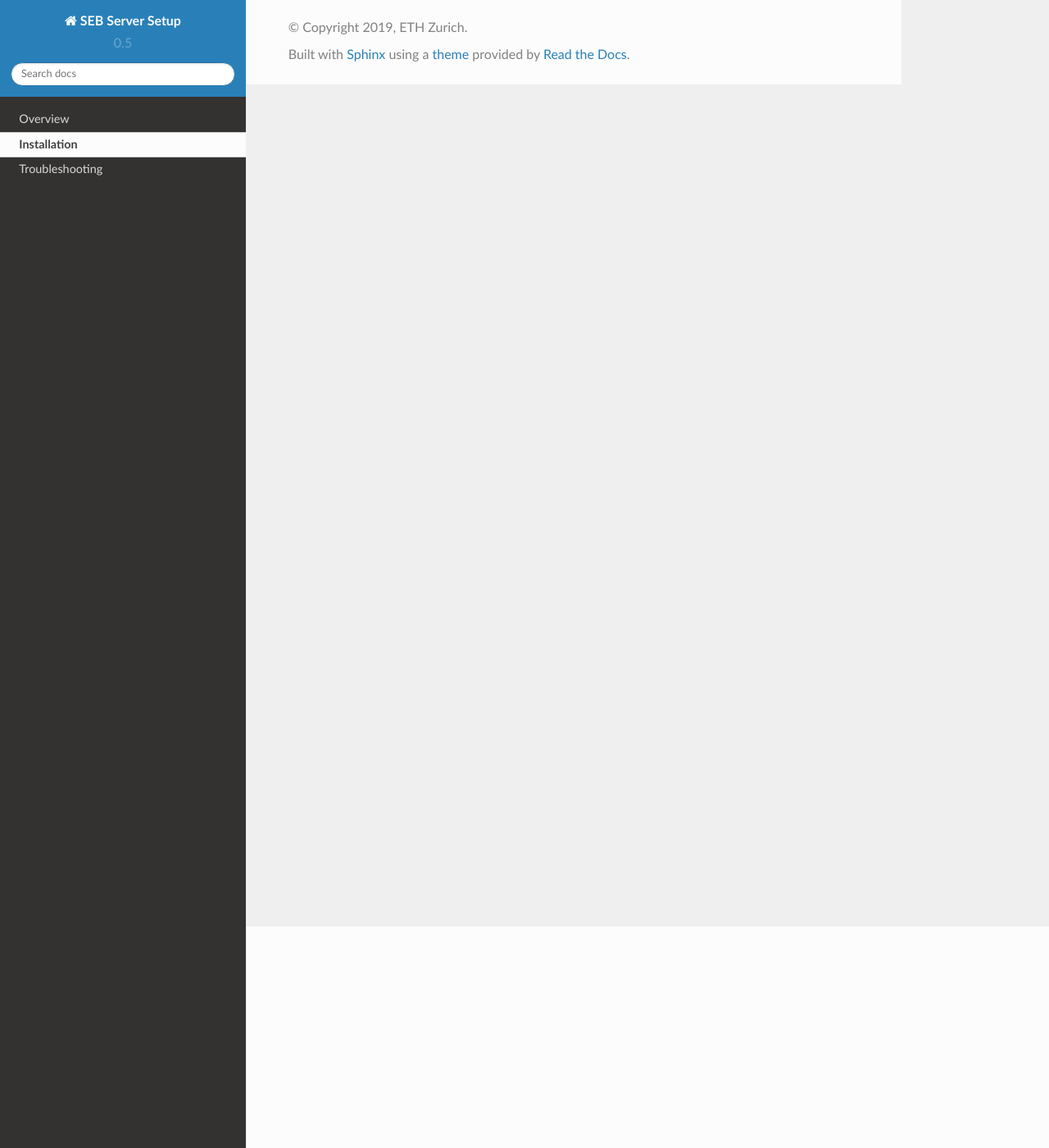
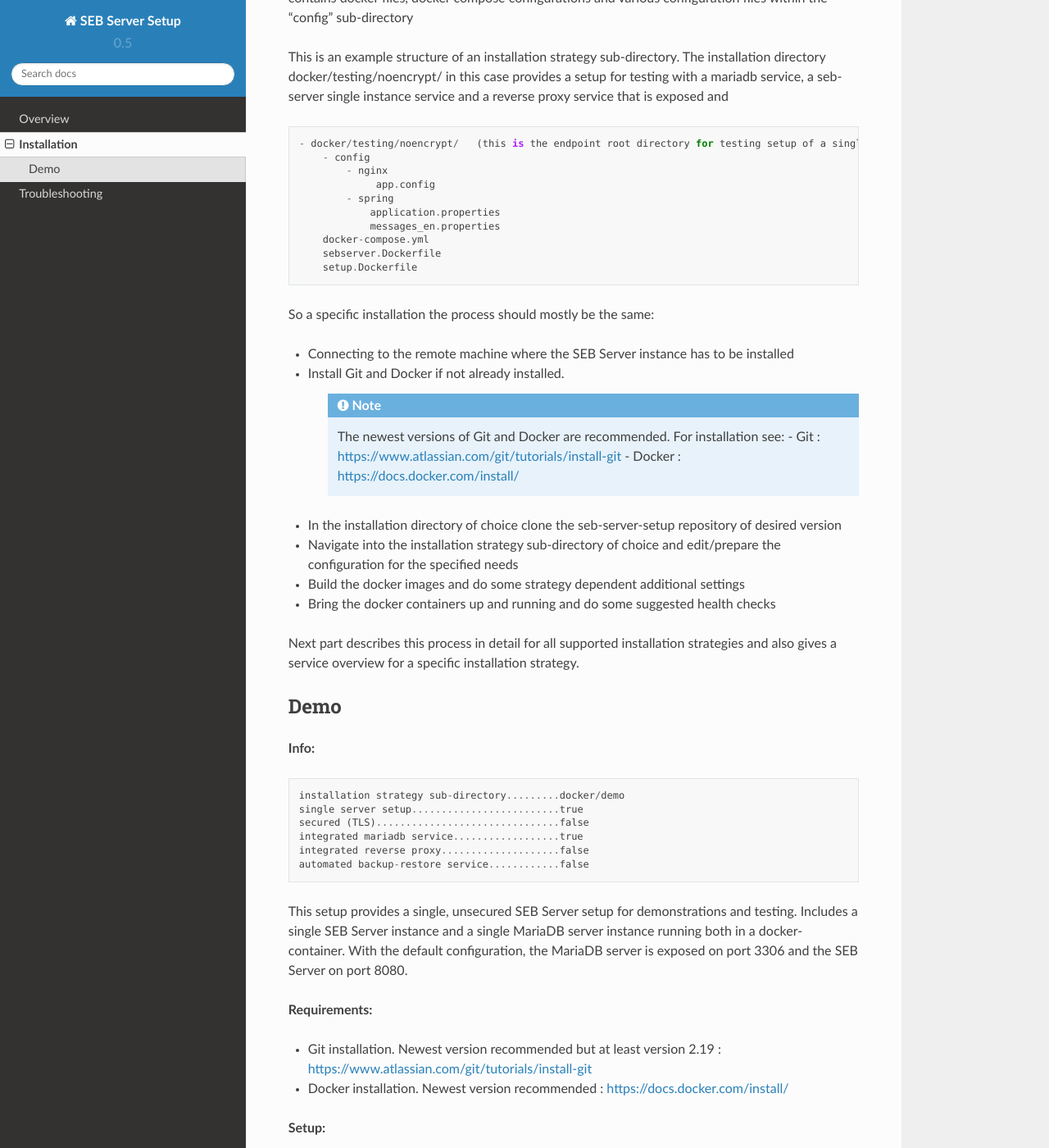
Before and after one commit to SafeExamBrowser/seb-server-setup, a Sphinx documentation site: the page built from docs/installation.rst, in a window 1280 px wide and 1400 px high, scrolled down 270 px. Shown: the whole window at 82% size. Built offline with Sphinx 7.4.7 and the Read the Docs theme 2.0.0, drawn with Linux system fonts in a browser that asks for light colours; formulas are drawn with MathJax 3; some of the changed text lies outside the part shown.

Commit message:
mor docs

```diff
--- a/README.rst
+++ b/README.rst
@@ -30,7 +30,7 @@
 The image below shows a very simplified diagram that locates the SEB Server in a setup with a Learning Management System (LMS) and the Safe Exam Browser (SEB). The SEB Server communicates with the LMS for managing and prepare exams as well as with the SEB Client to ensure a more automated and secure setup for high-stake exams.
 
 .. image:: docs/images/seb-sebserver-lms.png
-    :align: right
+    :align: center
     :target: https://raw.githubusercontent.com/SafeExamBrowser/seb-server-setup/master/docs/images/seb-sebserver-lms.png
 
 
--- a/docs/installation.rst
+++ b/docs/installation.rst
@@ -1,4 +1,76 @@
 Installation
 ============
 
-TODO
+Fist we will have a look at the overall installation process that can be applied to all different installation strategies we have discussed
+in section :ref:`installation-repo-label`.
+
+The endpoint root of every sub-directory of an installation strategies has the same structure and contains docker files, docker compose
+configurations and various configuration files within the "config" sub-directory
+
+This is an example structure of an installation strategy sub-directory. The installation directory docker/testing/noencrypt/ in this case
+provides a setup for testing with a mariadb service, a seb-server single instance service and a reverse proxy service that is exposed and
+
+::
+
+    - docker/testing/noencrypt/   (this is the endpoint root directory for testing setup of a single server instance with no TLS)
+        - config
+            - nginx
+                 app.config
+            - spring
+                application.properties
+                messages_en.properties
+        docker-compose.yml
+        sebserver.Dockerfile
+        setup.Dockerfile
+
+So a specific installation the process should mostly be the same:
+
+- Connecting to the remote machine where the SEB Server instance has to be installed
+
+- Install Git and Docker if not already installed.
+
+    .. note::
+
+        The newest versions of Git and Docker are recommended. For installation see:
+        - Git : https://www.atlassian.com/git/tutorials/install-git
+        - Docker : https://docs.docker.com/install/
+
+- In the installation directory of choice clone the seb-server-setup repository of desired version
+
+- Navigate into the installation strategy sub-directory of choice and edit/prepare the configuration for the specified needs
+
+- Build the docker images and do some strategy dependent additional settings
+
+- Bring the docker containers up and running and do some suggested health checks
+
+Next part describes this process in detail for all supported installation strategies and also gives a service overview for a
+specific installation strategy.
+
+
+Demo
+----
+
+**Info:**
+
+::
+
+        installation strategy sub-directory.........docker/demo
+        single server setup.........................true
+        secured (TLS)...............................false
+        integrated mariadb service..................true
+        integrated reverse proxy....................false
+        automated backup-restore service............false
+
+This setup provides a single, unsecured SEB Server setup for demonstrations and testing. Includes a single SEB Server instance and a single MariaDB server instance running both in a docker-container.
+With the default configuration, the MariaDB server is exposed on port 3306 and the SEB Server on port 8080.
+
+**Requirements:**
+
+- Git installation. Newest version recommended but at least version 2.19 : https://www.atlassian.com/git/tutorials/install-git
+- Docker installation. Newest version recommended : https://docs.docker.com/install/
+
+**Setup:**
+
+The docker setup consists of a Dockerfile (sebserver.Docker) that defines and builds an image for the SEB Server and a docker-compose.yml file that orchestrates the setup of the needed containers/services.
+The build of the image for SEB Server first clones the defines version of the SEB Server source repository form GitHub and build the SEB Server with Maven that leads to a self-contained, spring-boot-based,
+jar artifact that will be run with a usual java command on container startup. For MariaDB the defined public image is been used to build-up the MariaDB server service.
```
Also changed, not shown: docs/overview.rst (+38 -3 lines), docs/images/seb-sebserver-lms.png.
